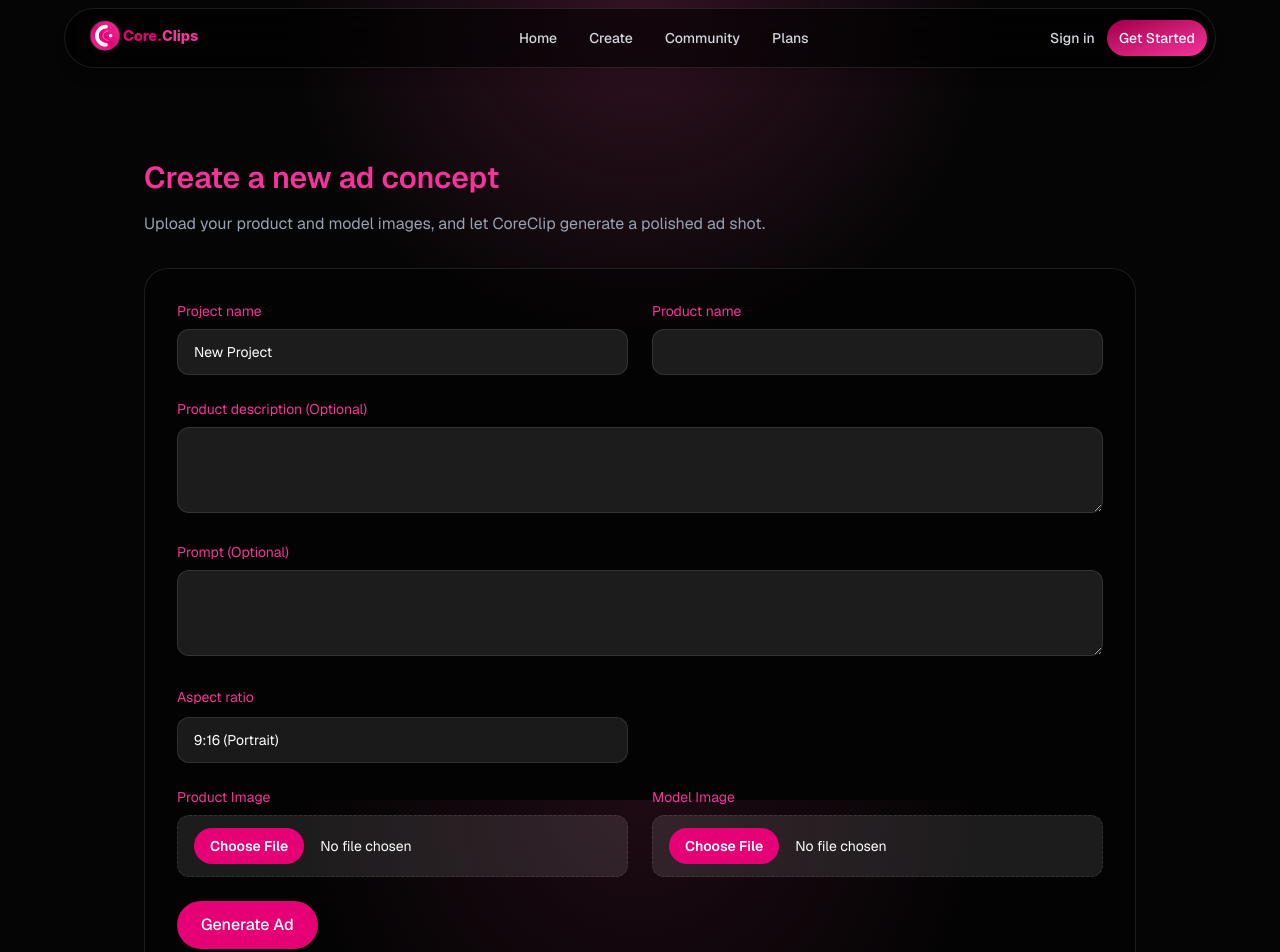
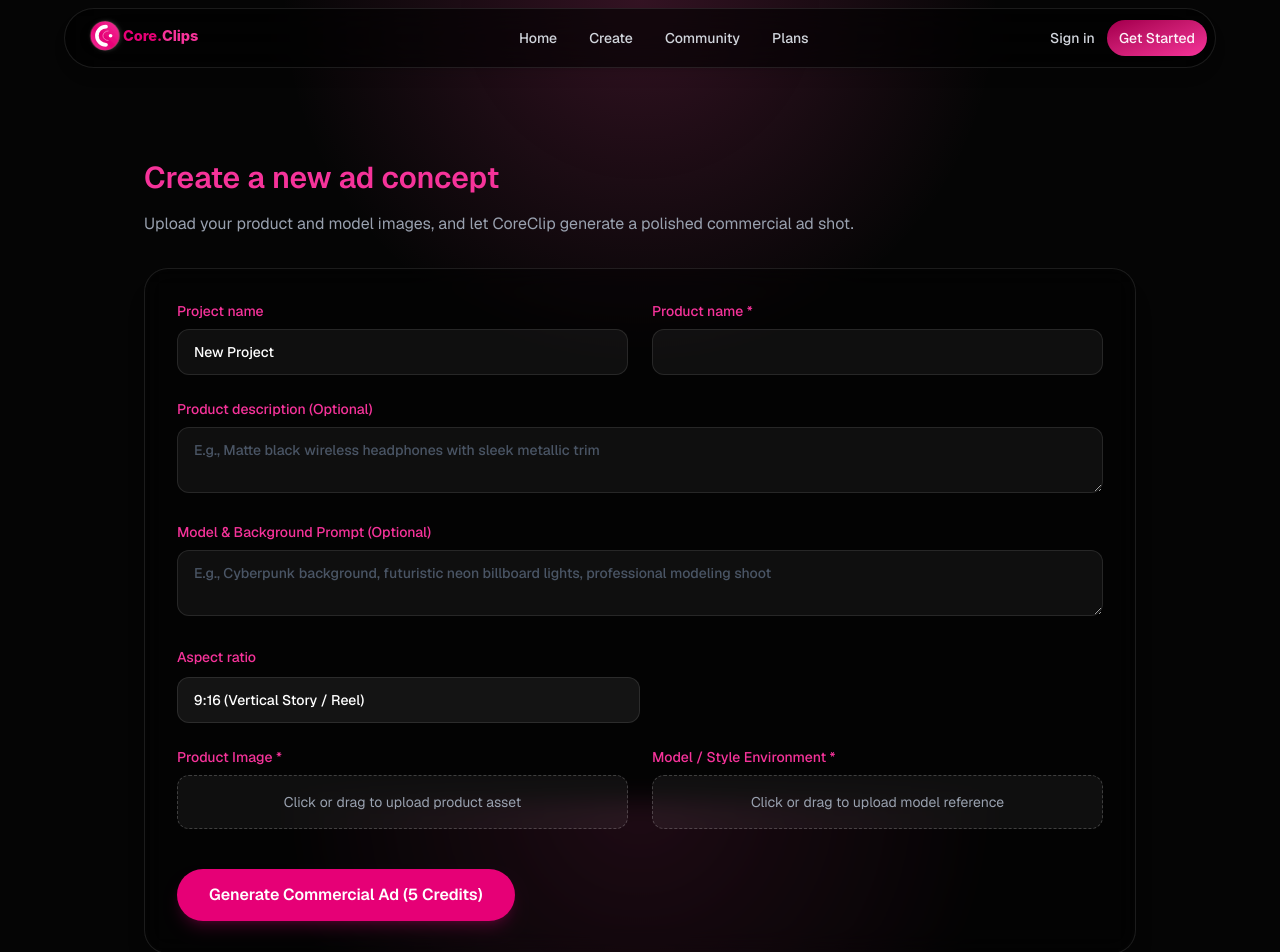
Before and after one commit to OtakuTotipotent/core-clip, a Next.js app: page /generate in a window 1280 px wide. Shown: the top 952 px of the page. Built offline with nearby package versions, Linux system fonts and the light colour scheme; no server answers.

Commit message:
fix: add aspect ratios and change image uploads

```diff
--- a/src/app/generate/page.tsx
+++ b/src/app/generate/page.tsx
@@ -1,4 +1,3 @@
-// src/app/generate/page.tsx
 "use client";
 
 import { useState } from "react";
@@ -16,18 +15,17 @@ export default function GeneratePage() {
   const [userPrompt, setUserPrompt] = useState("");
   const [aspectRatio, setAspectRatio] = useState("9:16");
 
-  // Replaced generic FileList with discrete file states
   const [productImage, setProductImage] = useState<File | null>(null);
   const [modelImage, setModelImage] = useState<File | null>(null);
-
   const [loading, setLoading] = useState(false);
 
-  // Replaced deprecated FormEvent with SyntheticEvent
   async function handleSubmit(e: React.SyntheticEvent<HTMLFormElement>) {
     e.preventDefault();
 
     if (!productImage || !modelImage) {
-      toast.error("Please upload both a product image and a model image.");
+      toast.error(
+        "Please upload both a product image and a model styling asset.",
+      );
       return;
     }
 
@@ -40,8 +38,6 @@ export default function GeneratePage() {
     formData.append("productDescription", productDescription);
     formData.append("userPrompt", userPrompt);
     formData.append("aspectRatio", aspectRatio);
-
-    // Appending both discrete files to the same 'images' key to prevent breaking the backend
     formData.append("images", productImage);
     formData.append("images", modelImage);
 
@@ -60,10 +56,10 @@ export default function GeneratePage() {
         return;
       }
 
-      toast.success("Image generation started");
+      toast.success("Ad pipeline started successfully");
       router.push(`/result/${data.projectId}`);
     } catch {
-      toast.error("An unexpected error occurred.");
+      toast.error("An unexpected engine error occurred.");
       setLoading(false);
     }
   }
@@ -75,98 +71,120 @@ export default function GeneratePage() {
       </h1>
       <p className="text-gray-400 mb-8">
         Upload your product and model images, and let CoreClip generate a
-        polished ad shot.
+        polished commercial ad shot.
       </p>
       <form
         onSubmit={handleSubmit}
-        className="space-y-6 rounded-3xl border border-white/10 bg-black/40 p-8"
+        className="space-y-6 rounded-3xl border border-white/10 bg-black/40 p-8 shadow-xl backdrop-blur-md"
       >
         <div className="grid gap-6 md:grid-cols-2 text-gray-300">
-          <label className="text-sm text-pink-500">
+          <label className="text-sm font-medium text-pink-500">
             Project name
             <input
               value={name}
               onChange={(e) => setName(e.target.value)}
-              className="mt-2 w-full rounded-xl border border-white/10 bg-white/10 px-4 py-3 text-white focus:border-pink-500 focus:outline-none transition-colors"
+              className="mt-2 w-full rounded-xl border border-white/10 bg-white/5 px-4 py-3 text-white focus:border-pink-500 focus:outline-none transition-colors"
             />
           </label>
-          <label className="text-sm text-pink-500">
-            Product name
+          <label className="text-sm font-medium text-pink-500">
+            Product name *
             <input
               value={productName}
               onChange={(e) => setProductName(e.target.value)}
               required
-              className="mt-2 w-full rounded-xl border border-white/10 bg-white/10 px-4 py-3 text-white focus:border-pink-500 focus:outline-none transition-colors"
+              className="mt-2 w-full rounded-xl border border-white/10 bg-white/5 px-4 py-3 text-white focus:border-pink-500 focus:outline-none transition-colors"
             />
           </label>
         </div>
-        <label className="block text-sm text-pink-500">
+
+        <label className="block text-sm font-medium text-pink-500">
           Product description (Optional)
           <textarea
             value={productDescription}
             onChange={(e) => setProductDescription(e.target.value)}
-            rows={3}
-            className="mt-2 w-full rounded-xl border border-white/10 bg-white/10 px-4 py-3 text-white focus:border-pink-500 focus:outline-none transition-colors"
+            rows={2}
+            placeholder="E.g., Matte black wireless headphones with sleek metallic trim"
+            className="mt-2 w-full rounded-xl border border-white/10 bg-white/5 px-4 py-3 text-white focus:border-pink-500 focus:outline-none transition-colors placeholder:text-gray-600"
           />
         </label>
-        <label className="block text-sm text-pink-500">
-          Prompt (Optional)
+
+        <label className="block text-sm font-medium text-pink-500">
+          Model & Background Prompt (Optional)
           <textarea
             value={userPrompt}
             onChange={(e) => setUserPrompt(e.target.value)}
-            rows={3}
-            className="mt-2 w-full rounded-xl border border-white/10 bg-white/10 px-4 py-3 text-white focus:border-pink-500 focus:outline-none transition-colors"
+            rows={2}
+            placeholder="E.g., Cyberpunk background, futuristic neon billboard lights, professional modeling shoot"
+            className="mt-2 w-full rounded-xl border border-white/10 bg-white/5 px-4 py-3 text-white focus:border-pink-500 focus:outline-none transition-colors placeholder:text-gray-600"
           />
         </label>
 
-        {/* Isolated aspect ratio for better layout flow */}
-        <div className="w-full md:w-1/2 md:pr-3">
-          <label className="text-sm text-pink-500">
+        <div className="w-full md:w-1/2">
+          <label className="text-sm font-medium text-pink-500">
             Aspect ratio
             <select
               value={aspectRatio}
               onChange={(e) => setAspectRatio(e.target.value)}
-              className="mt-2 w-full rounded-xl border border-white/10 bg-[#1a1a1a] px-4 py-3 text-white focus:border-pink-500 focus:outline-none transition-colors appearance-none"
+              className="mt-2 w-full rounded-xl border border-white/10 bg-[#141414] px-4 py-3 text-white focus:border-pink-500 focus:outline-none transition-colors appearance-none"
             >
-              <option value="9:16" className="bg-neutral-900 text-white">
-                9:16 (Portrait)
-              </option>
-              <option value="16:9" className="bg-neutral-900 text-white">
-                16:9 (Landscape)
-              </option>
+              <option value="9:16">9:16 (Vertical Story / Reel)</option>
+              <option value="16:9">16:9 (Horizontal Wide)</option>
+              <option value="1:1">1:1 (Square Feed Post)</option>
             </select>
           </label>
         </div>
 
-        {/* Separated Image Upload Fields */}
         <div className="grid gap-6 md:grid-cols-2">
-          <label className="text-sm text-pink-500">
-            Product Image
+          <div className="flex flex-col">
+            <span className="text-sm font-medium text-pink-500 mb-2">
+              Product Image *
+            </span>
+            <div className="relative rounded-xl border border-dashed border-white/20 bg-white/5 p-4 text-center hover:border-pink-500 transition-colors">
               <input
                 type="file"
                 accept="image/*"
                 onChange={(e) => setProductImage(e.target.files?.[0] || null)}
-              className="mt-2 block w-full rounded-xl border border-dashed border-white/10 bg-white/10 px-4 py-3 text-white file:mr-4 file:rounded-full file:border-0 file:bg-pink-600 file:px-4 file:py-2 file:text-sm file:font-semibold file:text-white hover:file:bg-pink-700 transition-all cursor-pointer"
+                className="absolute inset-0 w-full h-full opacity-0 cursor-pointer"
               />
-          </label>
-          <label className="text-sm text-pink-500">
-            Model Image
+              <p className="text-sm text-gray-400">
+                {productImage
+                  ? `Selected: ${productImage.name}`
+                  : "Click or drag to upload product asset"}
+              </p>
+            </div>
+          </div>
+
+          <div className="flex flex-col">
+            <span className="text-sm font-medium text-pink-500 mb-2">
+              Model / Style Environment *
+            </span>
+            <div className="relative rounded-xl border border-dashed border-white/20 bg-white/5 p-4 text-center hover:border-pink-500 transition-colors">
               <input
                 type="file"
                 accept="image/*"
                 onChange={(e) => setModelImage(e.target.files?.[0] || null)}
-              className="mt-2 block w-full rounded-xl border border-dashed border-white/10 bg-white/10 px-4 py-3 text-white file:mr-4 file:rounded-full file:border-0 file:bg-pink-600 file:px-4 file:py-2 file:text-sm file:font-semibold file:text-white hover:file:bg-pink-700 transition-all cursor-pointer"
+                className="absolute inset-0 w-full h-full opacity-0 cursor-pointer"
               />
-          </label>
+              <p className="text-sm text-gray-400">
+                {modelImage
+                  ? `Selected: ${modelImage.name}`
+                  : "Click or drag to upload model reference"}
+              </p>
+            </div>
+          </div>
         </div>
 
+        <div className="pt-4">
           <button
             type="submit"
             disabled={loading}
-          className="rounded-full bg-pink-600 px-6 py-3 font-medium text-white disabled:opacity-60 hover:bg-pink-700 transition-colors w-full md:w-auto"
+            className="rounded-full bg-pink-600 px-8 py-3.5 font-semibold text-white disabled:opacity-50 hover:bg-pink-700 transition-colors w-full md:w-auto shadow-lg shadow-pink-600/20 cursor-pointer"
           >
-          {loading ? "Generating Ad..." : "Generate Ad"}
+            {loading
+              ? "Processing Ad Assets (5 Credits)..."
+              : "Generate Commercial Ad (5 Credits)"}
           </button>
+        </div>
       </form>
     </div>
   );
```
Lines whose indentation alone changed are shown as unchanged.
